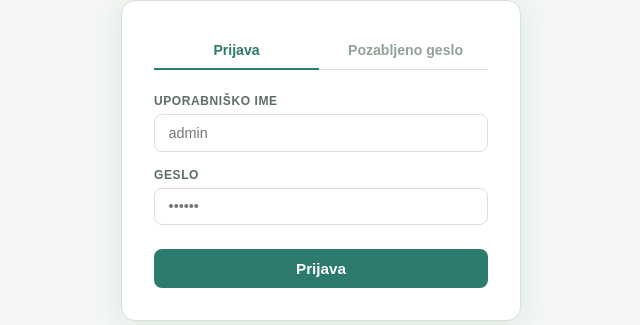
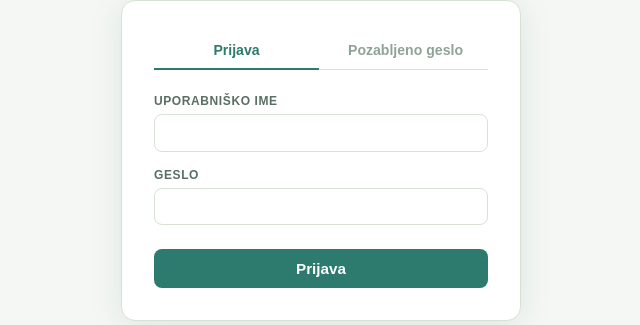
Before and after one commit to NikaFurlan/terapevtska, a Flask app: page /login in a window 1280 px wide. Shown: the part 322-647 px from the top of the page, without its empty margins (319-959 px from the left). Run offline with Flask 3, Linux system fonts and the light colour scheme.

Commit message:
remove placeholder text from login fields
Co-Authored-By: Claude Sonnet 4.6 <noreply@anthropic.com>

```diff
--- a/templates/login.html
+++ b/templates/login.html
@@ -182,11 +182,11 @@
       <div class="error" id="login-error"></div>
       <div class="form-group">
         <label>Uporabniško ime</label>
-        <input type="text" id="login-username" class="form-input" placeholder="admin" autocomplete="off" autocapitalize="none" autocorrect="off" spellcheck="false" readonly onfocus="this.removeAttribute('readonly')">
+        <input type="text" id="login-username" class="form-input" placeholder="" autocomplete="off" autocapitalize="none" autocorrect="off" spellcheck="false" readonly onfocus="this.removeAttribute('readonly')">
       </div>
       <div class="form-group">
         <label>Geslo</label>
-        <input type="password" id="login-password" class="form-input" placeholder="••••••" autocomplete="off" readonly onfocus="this.removeAttribute('readonly')">
+        <input type="password" id="login-password" class="form-input" placeholder="" autocomplete="off" readonly onfocus="this.removeAttribute('readonly')">
       </div>
       <button class="btn" onclick="doLogin()">Prijava</button>
     </div>
```
